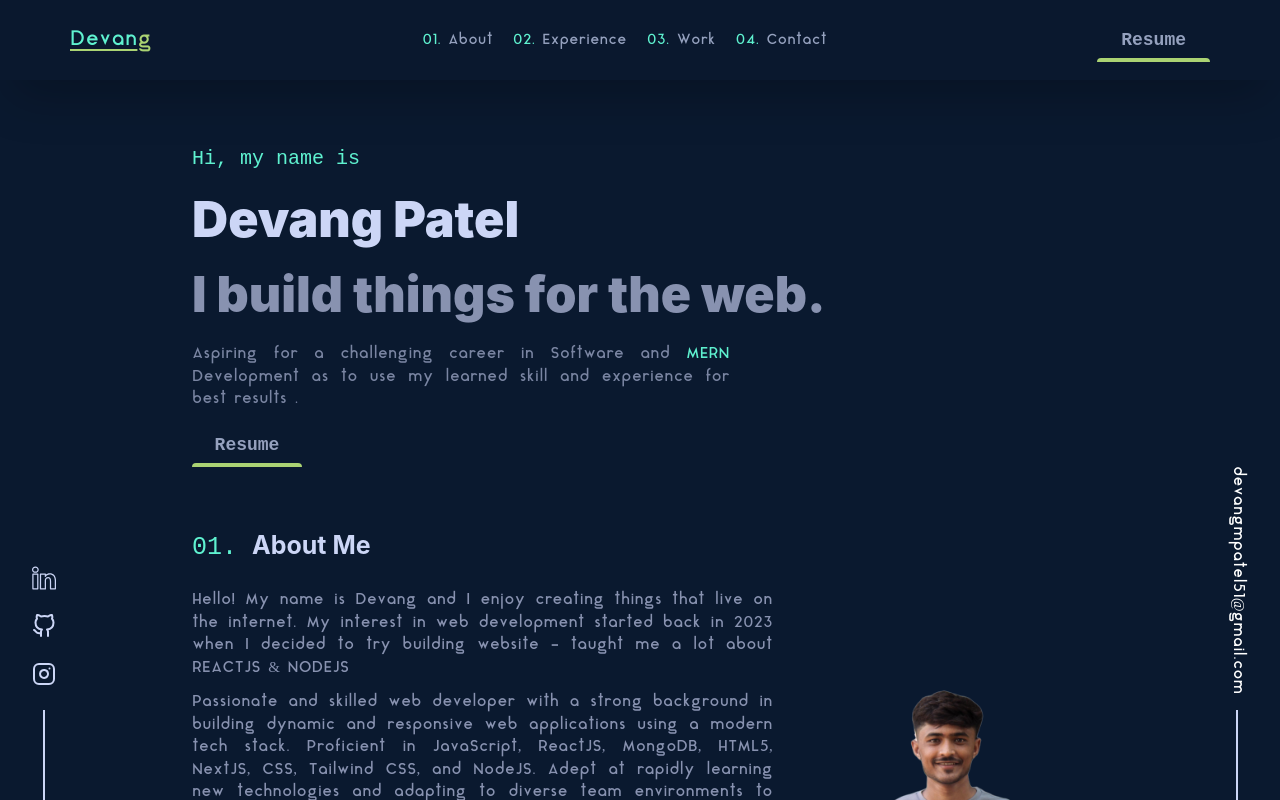
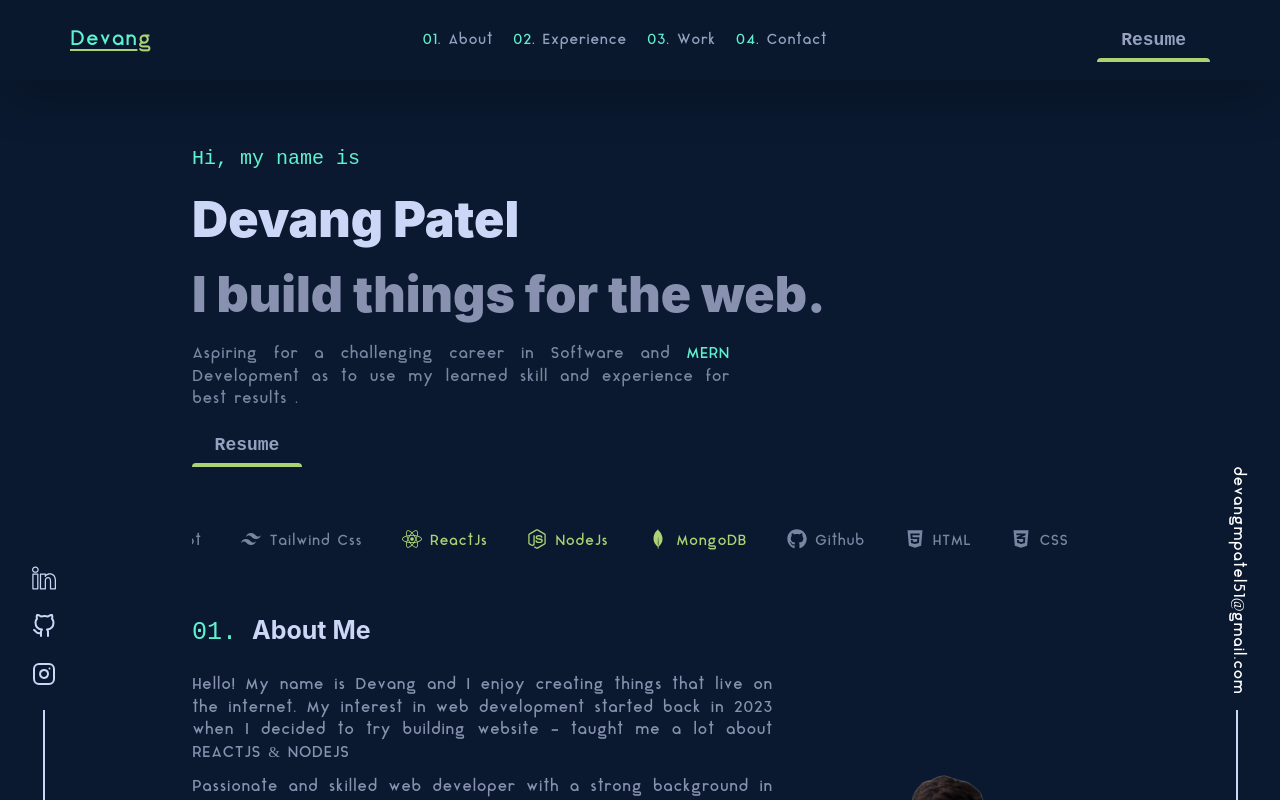
Before and after one commit to Devangptl/portfolio-2, a React (Create React App) app: page / in a window 1280 px wide. Shown: the top 800 px of the page. Built offline with nearby package versions, Linux system fonts and the light colour scheme.

Commit message:
update 3

```diff
--- a/package.json
+++ b/package.json
@@ -9,6 +9,7 @@
     "aos": "^2.3.4",
     "react": "^18.2.0",
     "react-dom": "^18.2.0",
+    "react-fast-marquee": "^1.6.5",
     "react-icons": "^4.12.0",
     "react-scripts": "5.0.1",
     "web-vitals": "^2.1.4"
--- a/public/index.html
+++ b/public/index.html
@@ -10,7 +10,15 @@
       content="Web site created using create-react-app"
     />
 
+<!-- Google tag (gtag.js) -->
+<script async src="https://www.googletagmanager.com/gtag/js?id=G-20LZTF9SW3"></script>
+<script>
+  window.dataLayer = window.dataLayer || [];
+  function gtag(){dataLayer.push(arguments);}
+  gtag('js', new Date());
 
+  gtag('config', 'G-20LZTF9SW3');
+</script>
 
     <title>Devang Patel</title>
   </head>
@@ -20,4 +28,7 @@
     <div id="root"></div>
 
   </body>
+
+
+
 </html>
--- a/src/App.js
+++ b/src/App.js
@@ -9,6 +9,7 @@
 import Social from "./components/Social";
 import Aos from "aos";
 import "aos/dist/aos.css"
+import { MarqueeItem } from "./components/MarqueeItem";
 
 
 function App() {
@@ -23,6 +24,7 @@
 
       <Social/>
       <Header/>
+      <MarqueeItem/>
       <About/>
       <Experience/>
       <Work/>
--- a/src/components/About.jsx
+++ b/src/components/About.jsx
@@ -3,7 +3,7 @@
 
 const About = () => {
   return (
-    <div id="about" className=" lg:pt-0 pt-[100px] mt-[-4px] flex flex-col justify-center md:px-[12%]   lg:px-[15%] px-7   bg-[#0a192f] ">
+    <div id="about" className="  mt-[-4px] flex flex-col justify-center md:px-[12%]   lg:px-[15%] px-7   bg-[#0a192f] ">
       <div className="">
         <h1 className=" text-[20px] md:text-[25px] lg:text-[25px] text-[#ccd6f6] font-bold">
 
--- a/src/components/Header.jsx
+++ b/src/components/Header.jsx
@@ -2,17 +2,18 @@
 import resume from "../utils/Resume.pdf";
 import { Link } from 'react-router-dom';
 
+
 const Header = () => {
   return (
-    <div   className='  md:px-[15%] px-7  py-[5%] bg-[#0a192f] ' >
+    <div className='  md:px-[15%] px-7  pt-[5%] bg-[#0a192f] ' >
       <div data-aos="fade-right" className='pt-20 '>
         <h1 className=' text-[#5ff2d0] ff text-[13px] md:text-[20px]' >Hi, my name is</h1>
 
         <h1 className=' mt-2 text-[#ccd6f6] text-[27px] md:text-[50px] font-black '>Devang Patel</h1>
 
-        <h1 className=' text-[#8892b0] md:text-[50px] text-[27px] font-black '>I build things for the web.</h1>
+        <h1 className=' text-[#8892b0]   md:text-[50px] text-[27px] font-black '>I build things for the web.</h1>
 
-        <p className=' md:py-3 font text-[12px] text-justify md:text-[15px] text-[#7a85a2]  md:w-[60%] ' >Aspiring for a challenging career in Software and <span className='text-[#5ff2d0]'>MERN</span> Development as to use my learned skill and experience for best results .</p>
+        <p className=' md:py-3  py-2 font text-[12px] text-justify md:text-[15px] text-[#7a85a2]  md:w-[60%] ' >Aspiring for a challenging career in Software and <span className='text-[#5ff2d0]'>MERN</span> Development as to use my learned skill and experience for best results .</p>
 
         <Link
           to={resume}
@@ -22,6 +23,7 @@
           <span className="">Resume</span>
         </Link>
       </div>
+
     </div>
   )
 }
--- /dev/null
+++ b/src/components/MarqueeItem.jsx
@@ -0,0 +1,28 @@
+import React from 'react'
+import Marquee from "react-fast-marquee";
+import { FaReact } from "react-icons/fa";
+import { FaHtml5 } from "react-icons/fa";
+import { FaCss3Alt } from "react-icons/fa";
+import { IoLogoJavascript } from "react-icons/io5";
+import { SiTailwindcss } from "react-icons/si";
+import { FaNodeJs } from "react-icons/fa";
+import { FaGithub } from "react-icons/fa";
+import { SiMongodb } from "react-icons/si";
+
+export const MarqueeItem = () => {
+  return (
+    <div className='md:px-[15%] px-7  mt-[-4px] py-[5%] bg-[#0a192f] '>
+         <Marquee  className=' text-[#7a85a2]  bg-[#0a192f]  '>
+        <p className='flex items-center px-5  justify-center gap-2 font text-[20px] '><FaHtml5 /> <span className=' pt-1  text-[14px]'>HTML</span></p>
+        <p className='flex items-center px-5  justify-center gap-2 font text-[20px]'><FaCss3Alt /> <span className=' pt-1 text-[14px]'>CSS</span></p>
+        <p className='flex items-center px-5  justify-center gap-2 font text-[20px]'><IoLogoJavascript /> <span className=' pt-1 text-[14px]'>JavaScript</span></p>
+        <p className='flex items-center px-5  justify-center gap-2 font text-[20px]'><SiTailwindcss /> <span className=' pt-1 text-[14px]'>Tailwind Css</span></p>
+        <p className='flex items-center px-5  justify-center gap-2 font text-[20px] text-[#abd373] '><FaReact /> <span className=' pt-1 text-[14px]'>ReactJs</span></p>
+        <p className='flex items-center px-5  justify-center gap-2 font text-[20px] text-[#abd373]'><FaNodeJs /> <span className=' pt-1 text-[14px]'>NodeJs</span></p>
+        <p className='flex items-center px-5  justify-center gap-2 font text-[20px] text-[#abd373]'><SiMongodb /> <span className=' pt-1 text-[14px]'>MongoDB</span></p>
+        <p className='flex items-center px-5  justify-center gap-2 font text-[20px]'><FaGithub /> <span className='pt-1  text-[14px]'>Github</span></p>
+
+      </Marquee>
+    </div>
+  )
+}
```
